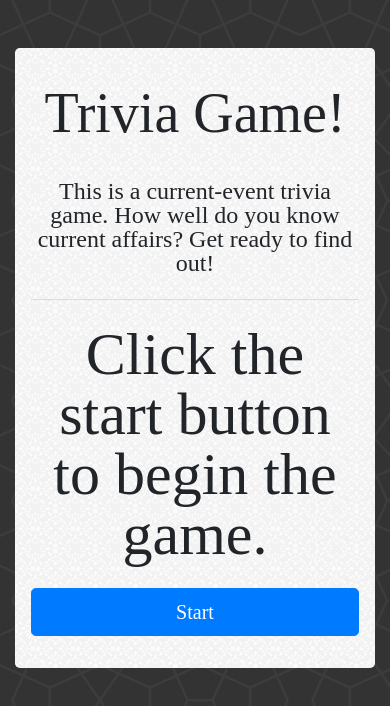
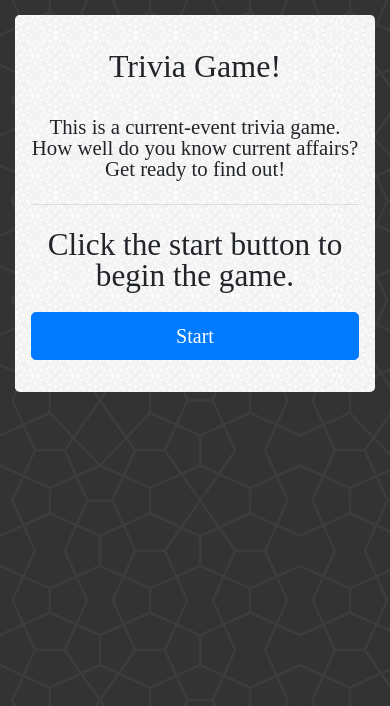
Before and after one commit to mawil583/TriviaGame, a plain HTML site: page index.html in a window 390 px wide. Drawn offline with nearby package versions, Linux system fonts and the light colour scheme.

Commit message:
added media queries to make it mobile compatible

```diff
--- a/assets/css/style.css
+++ b/assets/css/style.css
@@ -32,3 +32,26 @@ p {
 #score {
     color: blue;
 }
+
+@media only screen and (max-width: 415px) {
+    img[style] {
+        min-width: 90% !important;
+    }
+
+    .display-4 {
+        font-size: 2em;
+    }
+
+    p {
+        font-size: 1.5em;
+    }
+
+    .col {
+        margin-top: 15px !important;
+    }
+
+    #timer, #lead {
+        font-size: 1.3em;
+    }
+
+}
```
